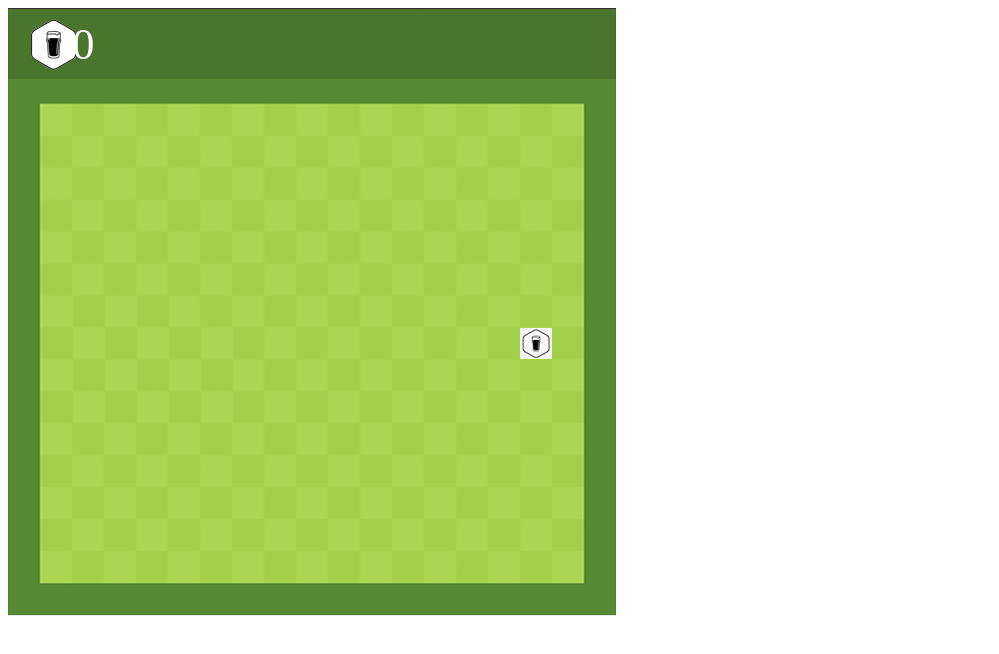
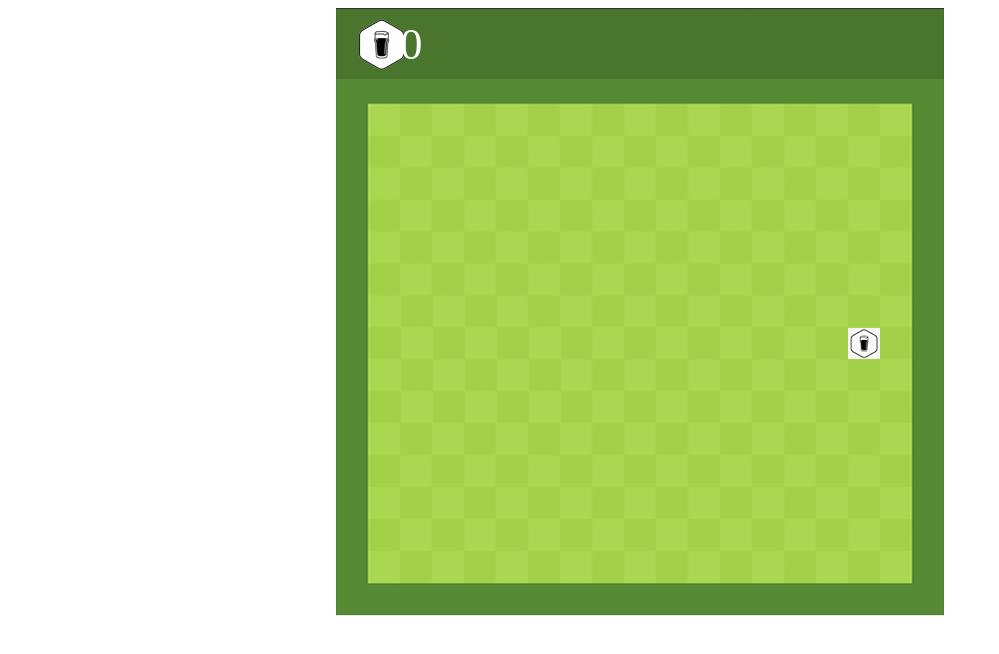
Before and after one commit to MMarek/Snake, a plain HTML site: page index.html in a window 1280 px wide. Shown: the whole page, without its empty margins (0-999 px from the left). Drawn offline with Linux system fonts and the light colour scheme.

Commit message:
snake korekty 2

```diff
--- a/index.html
+++ b/index.html
@@ -1,8 +1,15 @@
 <!DOCTYPE html>
 <html>
 <head>
-<!--    <meta charset="utf-8">-->
+    <!--    <meta charset="utf-8">-->
     <title>Snake</title>
+    <style>
+        canvas {
+            display: block;
+            margin: 0 auto;
+        }
+    </style>
+<!--    style == ??-->
 </head>
 <canvas id="snake" width="608" height="608"></canvas>
 <script src="snake.js"></script>
--- a/snake.js
+++ b/snake.js
@@ -36,14 +36,14 @@ let snake = [];
 snake[0] = {
     x: 9 * box,
     y: 10 * box
-}
+};
 
 // tworzenie piwa
 
 let beer = {
     x: Math.floor(Math.random() * 17 + 1) * box,
     y: Math.floor(Math.random() * 15 + 3) * box,
-}
+};
 
 // tworzenie punktacji
 
```
Also changed, not shown: 2 other files.
